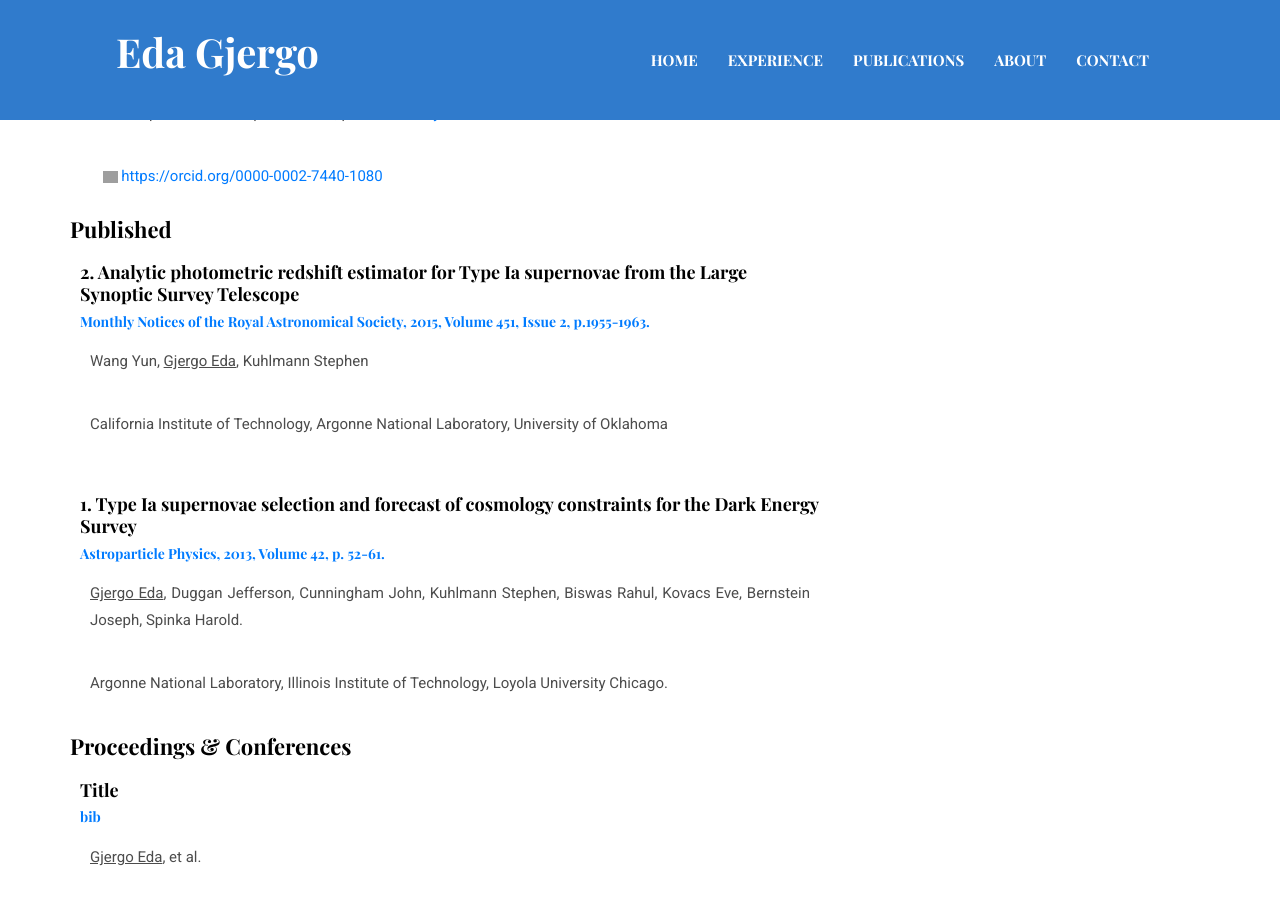
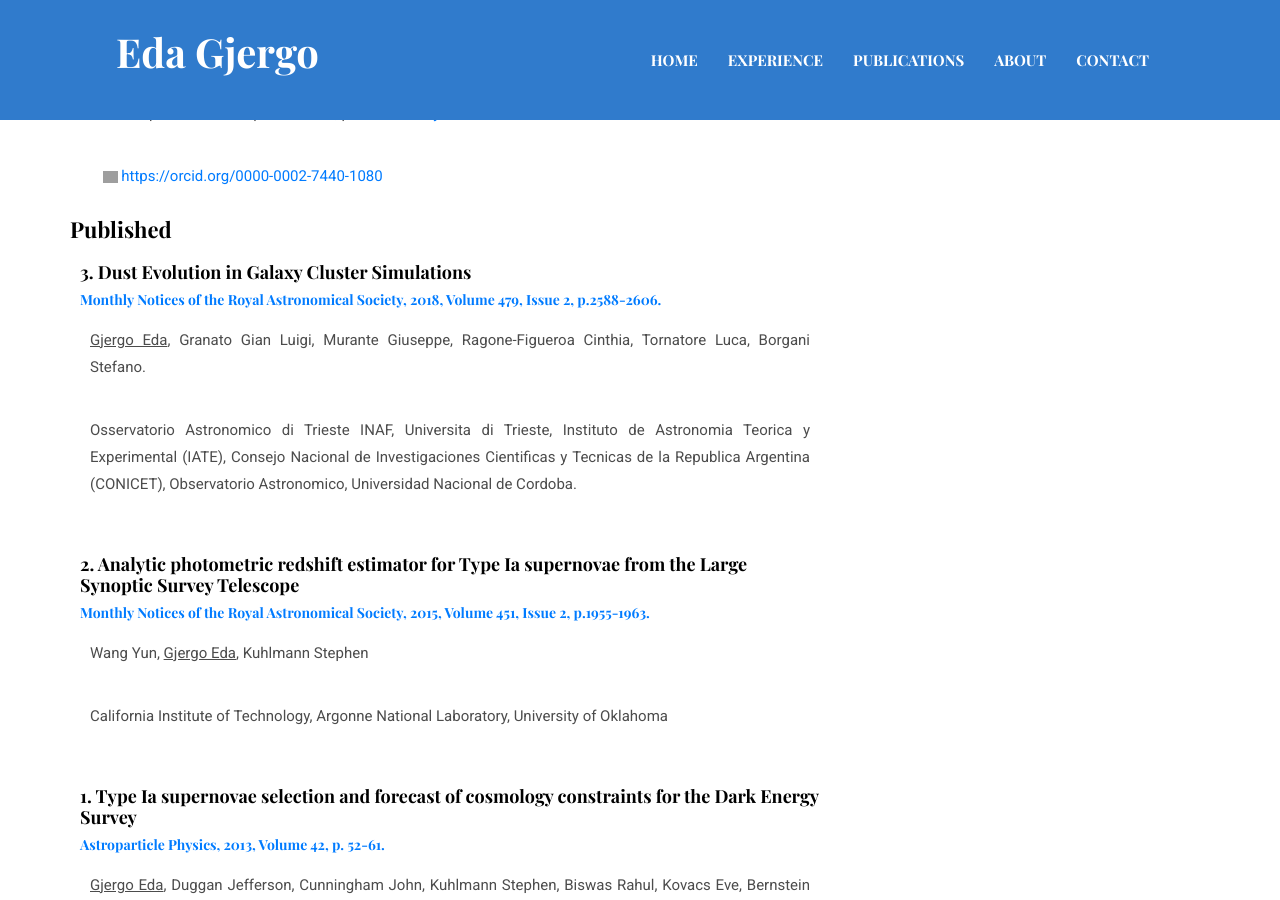
Before and after one commit to egjergo/egjergo.github.io, a Jekyll site: the page built from _pages/publications.md, in a window 1280 px wide and 900 px high, scrolled down 482 px. Built offline with Jekyll 4.4.1, drawn with Linux system fonts in a browser that asks for light colours; grey boxes are pictures that could not be loaded.

Commit message:
Update publications.md

```diff
--- a/_pages/publications.md
+++ b/_pages/publications.md
@@ -112,6 +112,17 @@ class="underline"
       </p>
     </div>-->
       <div class="card">
+      <h5>3. Dust Evolution in Galaxy Cluster Simulations</h5>
+      <h6><a target="_blank" href="https://ui.adsabs.harvard.edu/abs/2018MNRAS.479.2588G/abstract">Monthly Notices of the Royal Astronomical Society, 2018, Volume 479, Issue 2, p.2588-2606.</a></h6>
+      <p>
+      <u>Gjergo Eda</u>,
+      Granato Gian Luigi, Murante Giuseppe, Ragone-Figueroa Cinthia, Tornatore Luca, Borgani Stefano.
+      </p>
+      <p>
+      Osservatorio Astronomico di Trieste INAF, Universita di Trieste, Instituto de Astronomia Teorica y Experimental (IATE), Consejo Nacional de Investigaciones Cientificas y Tecnicas de la Republica Argentina (CONICET), Observatorio Astronomico, Universidad Nacional de Cordoba.
+      </p>
+    </div>
+      <div class="card">
       <h5>2. Analytic photometric redshift estimator for Type Ia supernovae from the Large Synoptic Survey Telescope</h5>
       <h6><a target="_blank" href="https://ui.adsabs.harvard.edu/abs/2015MNRAS.451.1955W/abstract">Monthly Notices of the Royal Astronomical Society, 2015, Volume 451, Issue 2, p.1955-1963.</a></h6>
       <p>
```
